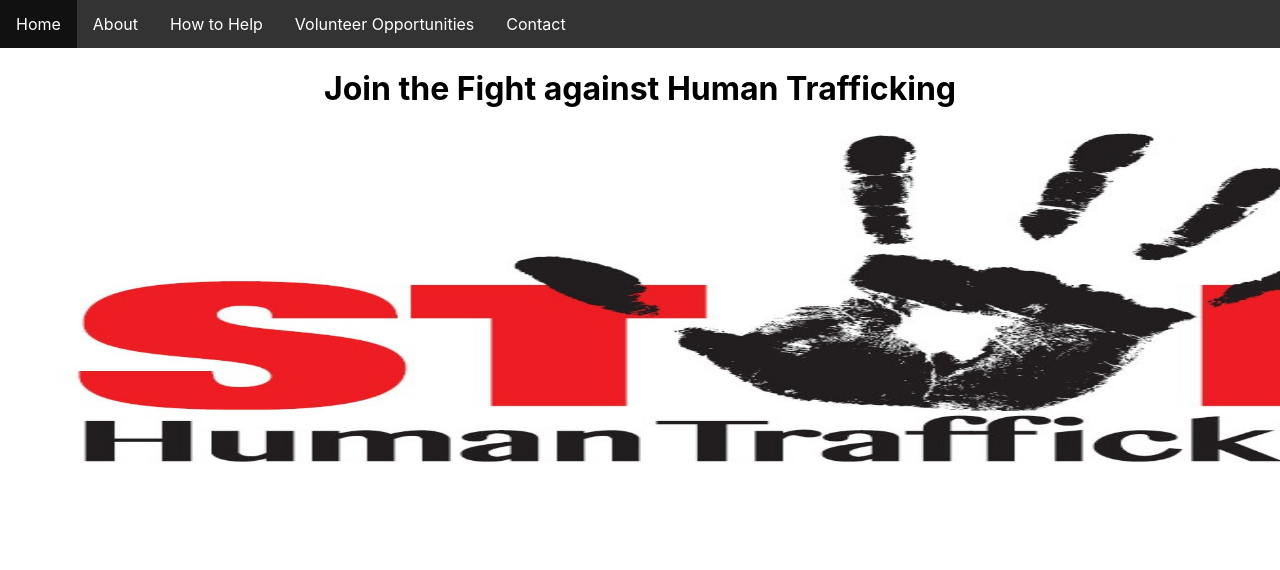
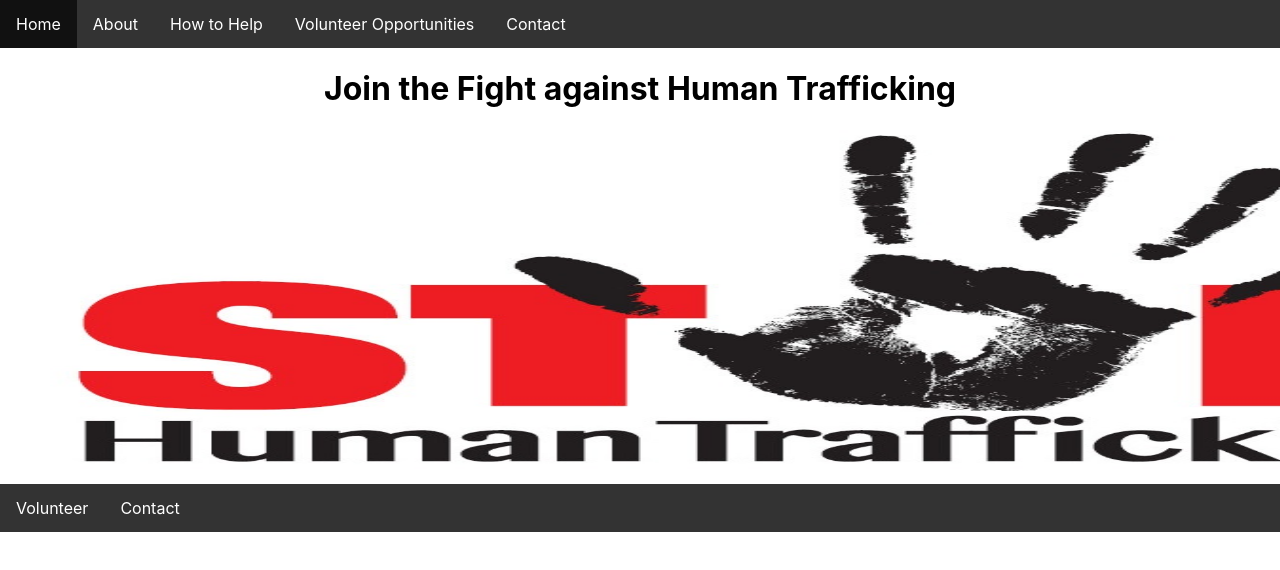
Before and after one commit to brittmoni/FirstRepo, a React (Create React App) app in the folder client/: page / in a window 1280 px wide. Shown: the top 570 px of the page. Built offline with nearby package versions, Linux system fonts and the light colour scheme.

Commit message:
Addition of the footer

```diff
--- /dev/null
+++ b/client/src/components/Footer/Footer.css
@@ -0,0 +1,3 @@
+ul li {
+  display: inline-block;
+}
--- /dev/null
+++ b/client/src/components/Footer/Footer.js
@@ -0,0 +1,15 @@
+import React from 'react';
+import './Footer.css';
+
+function Footer() {
+  return (
+    <div>
+      <ul>
+        <li><a href='/volunteer'>Volunteer</a></li>
+        <li><a href='/contact'>Contact</a></li>
+      </ul>
+    </div>
+  )
+}
+
+export default Footer;
--- a/client/src/pages/Home/Home.js
+++ b/client/src/pages/Home/Home.js
@@ -1,6 +1,7 @@
 import React, { Component } from 'react';
 import './Home.css';
 import Navbar from '../../components/Navbar/Navbar';
+import Footer from '../../components/Footer/Footer';
 
 class Home extends Component {
   render() {
@@ -9,6 +10,7 @@ class Home extends Component {
         <Navbar />
         <h1>Join the Fight against Human Trafficking</h1>
         <img src={require('../../Images/Stop-Human-Trafficking.jpg')} />
+        <Footer />
       </div>
     )
   }
```
